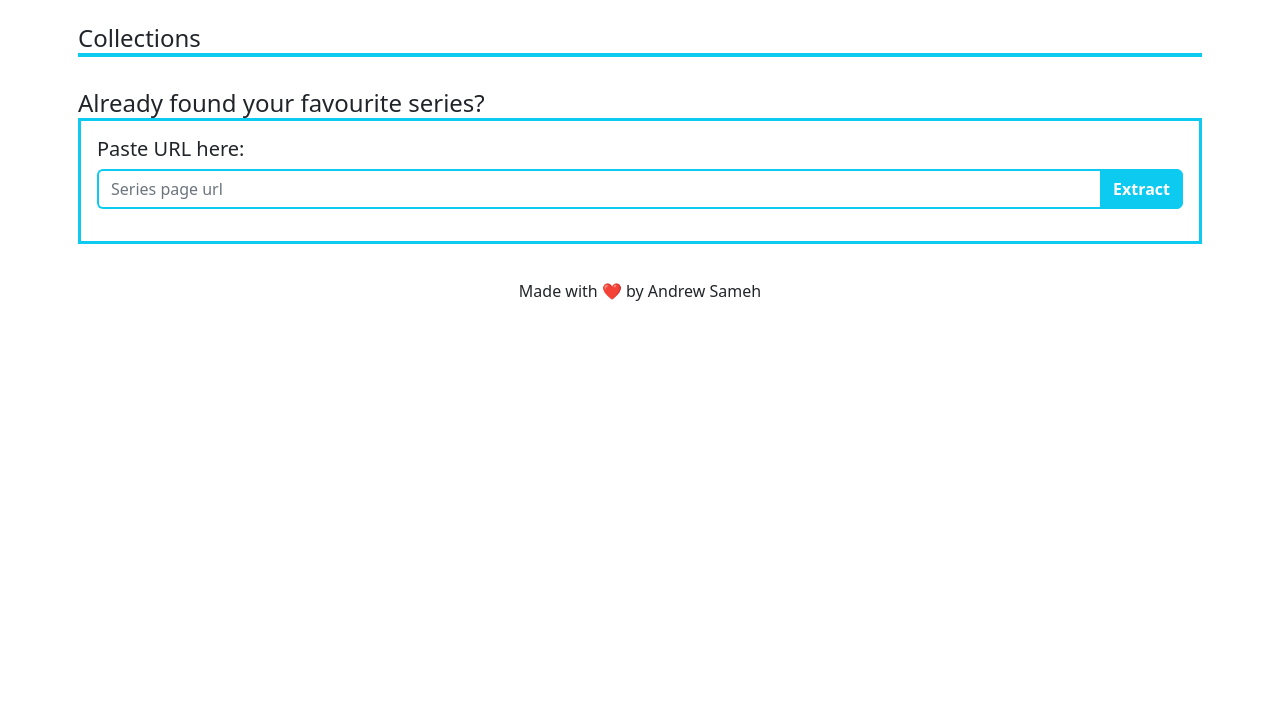
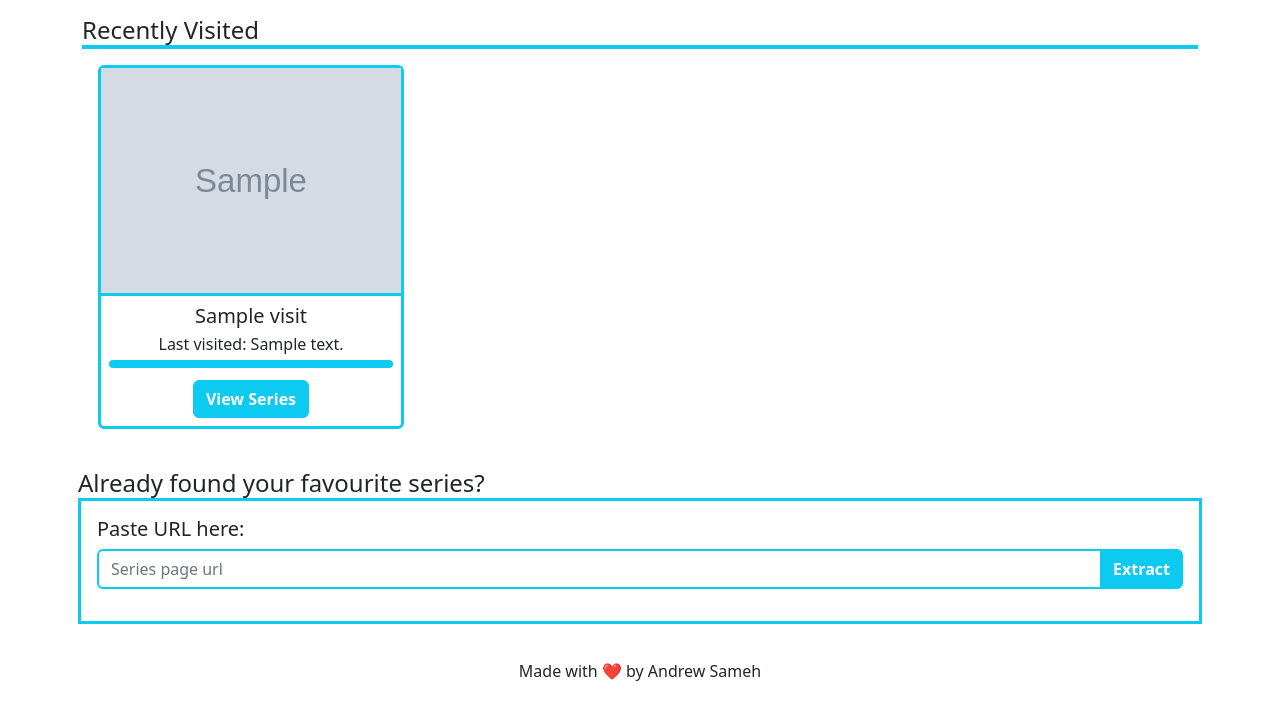
Before and after one commit to acskii/reader, a Django app: template comfy/templates/home/home.html in a window 1280 px wide. Shown: the part 56-776 px from the top of the page. Run offline with Django 3.2, Linux system fonts and the light colour scheme; the template is opened without the code that fills it: most values are stand-ins (such as "Sample title", 1, 10 or a date in 2020); grey boxes marked "Sample" are stand-in pictures.

Commit message:
updated home template; recently visited section added

```diff
--- a/comfy/templates/home/home.html
+++ b/comfy/templates/home/home.html
@@ -10,13 +10,52 @@
     hr {
         opacity: 1;
     }
+    img {
+        height: auto;
+        width: 100%;
+    }
+    strong {
+        color: white;
+    }
 </style>
 {% endblock %}
 
 {% block content %}
-<div class="container mt-3 p-2">
-    <h4 class="m-0">Collections</h4>
+<div class="container mt-3 mb-3">
+    <h4 class="m-0">Recently Visited</h4>
     <hr class="m-0 border border-info border-2 bg-info">
+    {% if visited %}
+        <form method="post" class="d-flex flex-row gap-2 p-3 flex-nowrap" style="overflow: auto;">
+            {% csrf_token %}
+            {% for visit in visited %}
+                <div class="flex-row flex-grow-0 flex-shrink-0 border rounded border-3 border-info">
+                    <img src="{{ visit.logo }}" class="card-img border border-3 border-top-0 border-start-0 border-end-0 border-info" alt="{{ visit.title }} logo" style="width: 300px">
+                    <div class="card-body d-flex flex-column gap-1 p-2 align-items-center" style="max-width: 300px;">
+                        <h5 class="card-title text-wrap">{{ visit.title }}</h5>
+                        <p class="m-0">Last visited: {{ visit.last_visited }}</p>
+                        <div class="badge mb-2 text-bg-info col p-1 ps-0 w-100">
+                            {% for op, info in supported.items %}
+                                {% if visit.website_option|stringformat:'i' == op %}
+                                    <img class="img-fluid bg-light border-2 rounded" style="min-width: 1.5em; max-width: 1.8em;" type="image"
+                                    alt="logo" src="{{ info.logo }}" />
+                                    <span>{{ info.name }}</span>
+                                {% endif %}
+                            {% endfor %}
+                          </div>
+                        <div class="d-flex flex-row gap-1 flex-shrink-0">
+                        {% if visit.series_url %}
+                            <button  type="submit" name="visit-series" value="{{ visit.series_url }}" class="btn btn-info"><strong>View Series</strong></button>
+                        {% endif %}
+
+                        {% if visit.preview_url %}
+                            <button  type="submit" name="visit-preview" value="{{ visit.preview_url }}" class="btn btn-info"><strong>Read {{ visit.last_read }}</strong></button>
+                        {% endif %}
+                        </div>
+                    </div>
+                </div>
+            {% endfor %}
+        </form>
+    {% endif %}
 </div>
 
 <div class="container mt-3 p-2">
```
